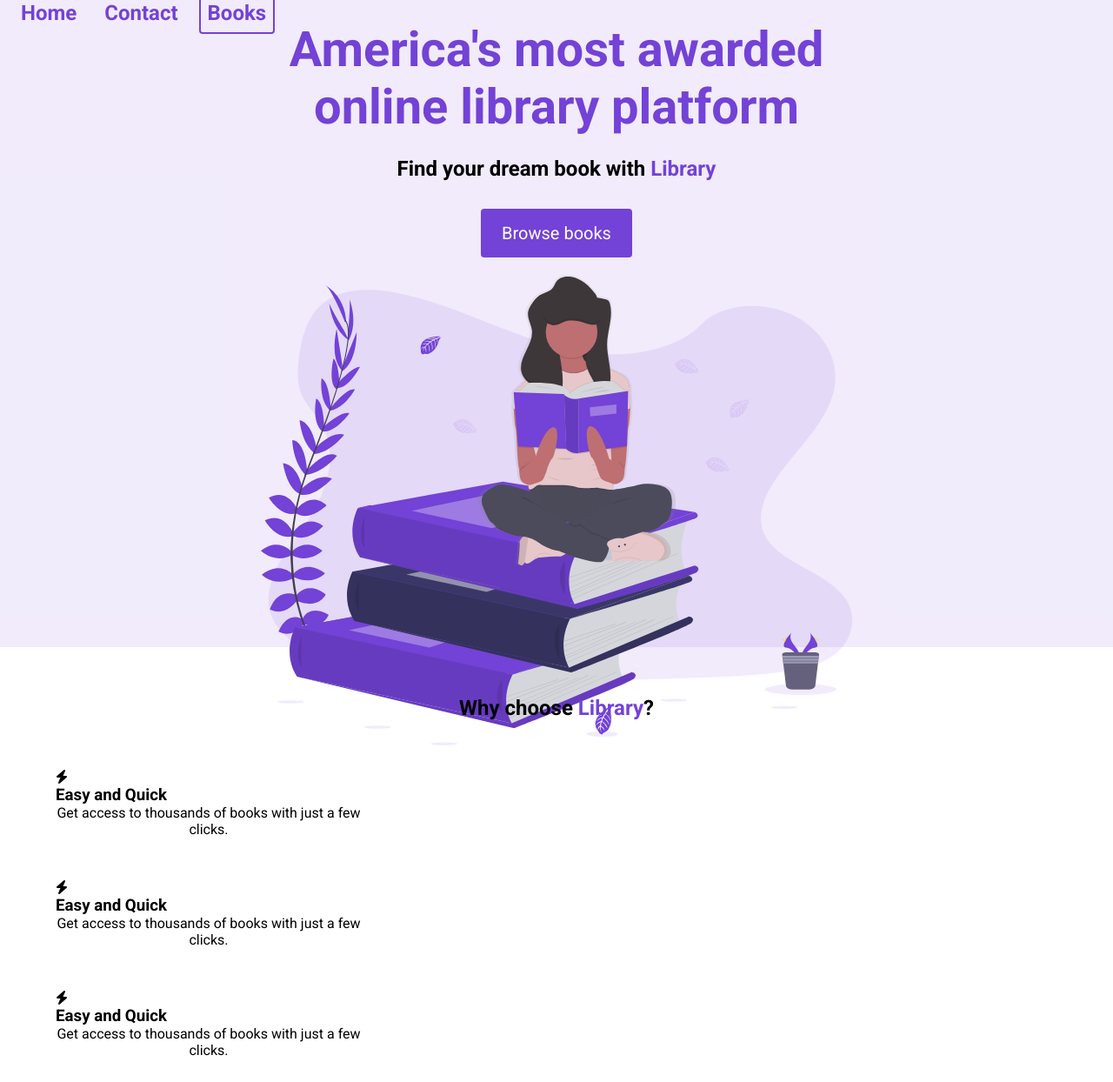
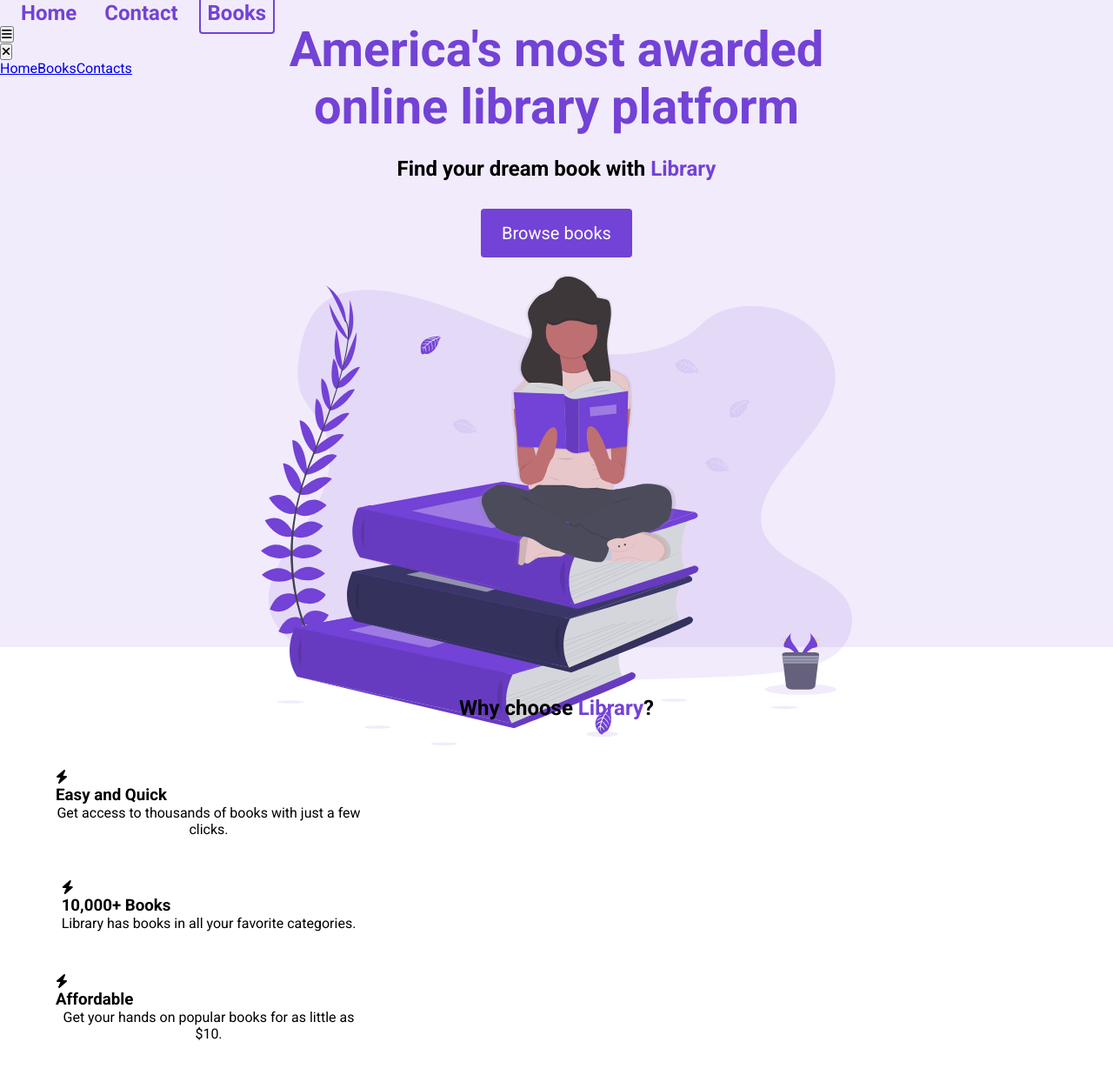
Before and after one commit to norarubi510-cmd/E-COMMERCE, a plain HTML site: page index.html in a window 1280 px wide. Shown: the part 56-1300 px from the top of the page at 87% size. Drawn offline with Linux system fonts and the light colour scheme.

Commit message:
first commit'

```diff
--- a/index.html
+++ b/index.html
@@ -13,11 +13,31 @@
     <section id="landing">
         <nav>
           <div class="nav-container">
-            <img src="./assets/Library.svg" alt="Library Logo" class="logo">
+            <img class="logo" src="./assets/Library.svg" alt="">
              <ul class="nav-links">
                 <li><a href="#" class="nav_link">Home</a></li>
                 <li><a href="#" class="nav_link">Contact</a></li>
                 <li><a href="#" class="nav_link nav-link--primary">Books</a></li>
+                </ul>
+                <button class="btn_menu" onclick=""openMenu()">
+                    <i class="fas fa-bars"></i>
+                </button>
+                <div class="menu_backdrop">
+                    <button class="btn_menu btn_menu--close" onclick="closeMenu()">
+                        <i class="fas fa-times"></i>
+                    </button>
+                    <ul class="menu_links">
+                        <li class="menu_list">
+                            <a href="#" class="menu_link" onclick="closeMenu()">Home</a>
+                        </li>
+                        <ul class="menu_links">
+                        <li class="menu_list">
+                            <a href="#" class="menu_link" onclick="closeMenu()">Books</a>
+                        <li class="menu_list">
+                            <a href="#" class="menu_link" onclick="closeMenu()">Contacts</a>
+                        </li>
+                    </ul>
+                </div>
            </div>
         </nav>
         <header>
@@ -52,25 +72,23 @@
                             </p>
                           </div>
                         </div>
-                         <div class="highlight-wrapper">
                           <div class="highlight">
                             <div class="highlight-img">
                                 <i class="fas fa-bolt"></i>
-                                <h3>Easy and Quick
+                                <h3>10,000+ Books
                                 </h3>
                                 <p class="highlight_para">
-                                    Get access to thousands of books with just a few clicks.
+                                    Library has books in all your favorite categories.
                                 </p>
                              </div>
                           </div>
-                           <div class="highlight-wrapper">
                         <div class="highlight">
                             <div class="highlight-img">
                                 <i class="fas fa-bolt"></i>
-                                <h3>Easy and Quick
+                                <h3>Affordable
                                 </h3>
                                 <p class="highlight_para">
-                                    Get access to thousands of books with just a few clicks.
+                                    Get your hands on popular books for as little as $10.
                                 </p>
                              </div>
                           </div>
--- a/styles.css
+++ b/styles.css
@@ -156,10 +156,18 @@ header {
 
     .highlight_img {
         border: 2px solid #7342d65a;
+        color: #7342d6;
         width: 100px;
         height: 100px;
         display: flex;
         align-items: center;
         justify-content: center;
         border-radius: 4px;
+        font-size: 32px;
+        margin-bottom: 24px;
     }
+
+    .highlight_subtitle {
+        font-size: 20px;
+        margin-bottom: 16px;
+    }
```
Lines whose indentation alone changed are shown as unchanged.
